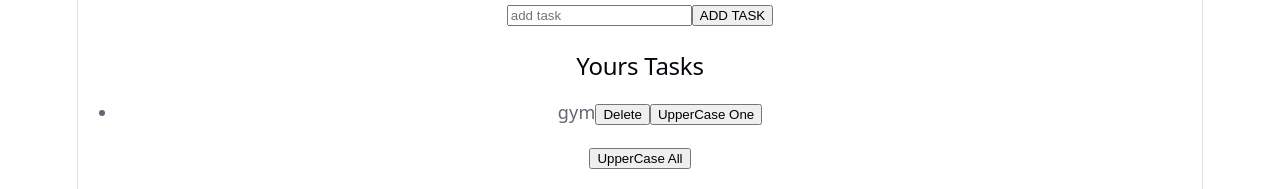
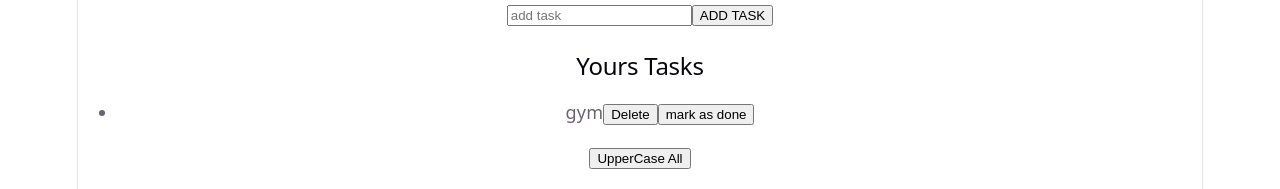
Before and after one commit to hritikdubey96/React-ToDO-List, a React (Vite) app: page / in a window 1280 px wide. Shown: the top 189 px of the page. Built offline with nearby package versions, Linux system fonts and the light colour scheme.

Commit message:
deletion in todo list

```diff
--- a/src/TodoList.jsx
+++ b/src/TodoList.jsx
@@ -4,7 +4,8 @@ export default function TodoList(){
     let [todos,settodos] = useState([
         {
             id: uuidv4(),
-            task: "gym"
+            task: "gym",
+            isDone: false,
         }
     ]);
     let [newTodos,setnewTodos] = useState("");
@@ -15,7 +16,8 @@ export default function TodoList(){
                 ...prevVal,
                 {
                     id: uuidv4(),
-                    task: newTodos
+                    task: newTodos,
+                    isDone: false,
                 }
             ]
         })
@@ -42,13 +44,13 @@ export default function TodoList(){
             })
         );
     };
-    let UpperCaseOne = (id) => {
+    let markDone = (id) => {
     settodos((prevTodos) =>
         prevTodos.map((todo) => {
             if (todo.id === id) {
                 return {
                     ...todo,
-                    task: todo.task.toUpperCase(),
+                    isDone: true,
                 };
             } else {
                 return todo;
@@ -74,7 +76,9 @@ export default function TodoList(){
                     {
                         todos.map((todo) => (
                             <li key={todo.id}>
-                                {todo.task}
+                                <span style={todo.isDone?{textDecorationLine: "line-through"}:{}}>
+                                    {todo.task}
+                                </span>
 
                                 <button
                                     onClick={() => deleteTodo(todo.id)}
@@ -82,9 +86,9 @@ export default function TodoList(){
                                     Delete
                                 </button>
                                 <button
-                                    onClick={() => UpperCaseOne(todo.id)}
+                                    onClick={() => markDone(todo.id)}
                                 >
-                                    UpperCase One
+                                    mark as done
                                 </button>
                             </li>
                         ))
```
